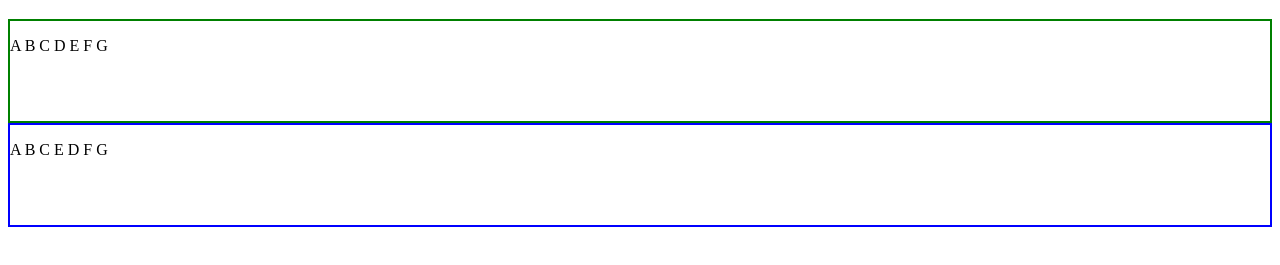
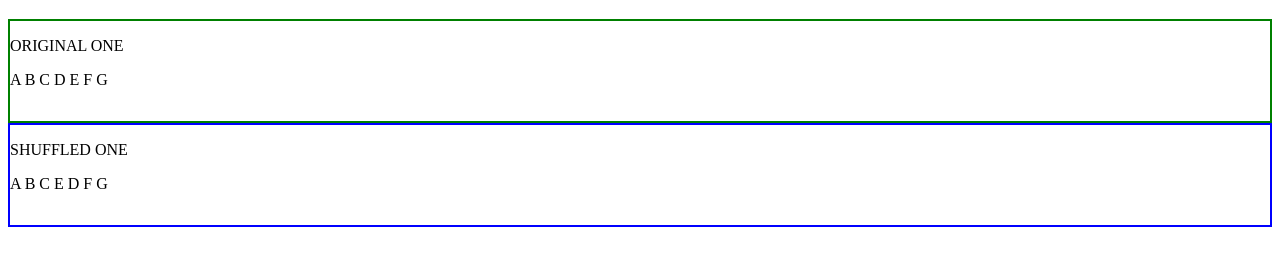
Before and after one commit to gary-j/fisher-yates-shuffle-by-myself, a plain HTML site: page index.html in a window 1280 px wide. Shown: the part 61-326 px from the top of the page. Drawn offline with Linux system fonts and the light colour scheme.

Commit message:
Add titles

```diff
--- a/index.html
+++ b/index.html
@@ -10,9 +10,11 @@
 <body>
     <h1>Fisher Yates Shuffle</h1>
     <div class="original">
+        <p>ORIGINAL ONE</p>
         <p id="original"></p>
     </div>
     <div class="shuffled">
+        <P>SHUFFLED ONE</P>
         <p id="shuffled"></p>
     </div>
     <script src="index.js"></script>
```
